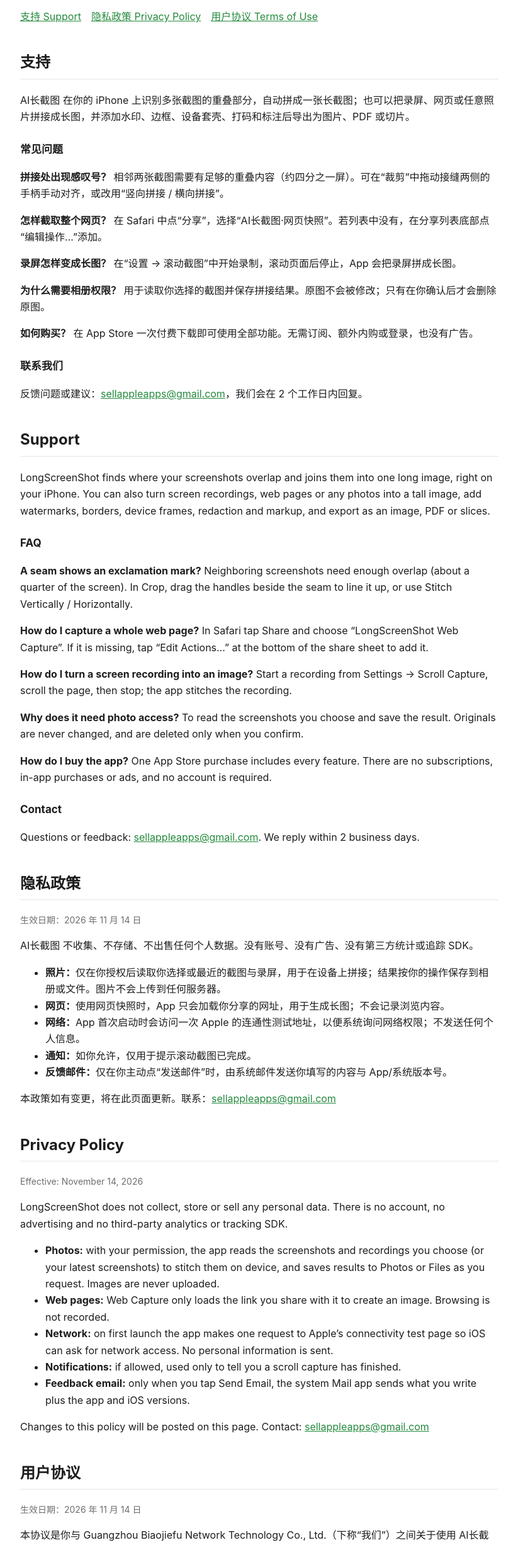
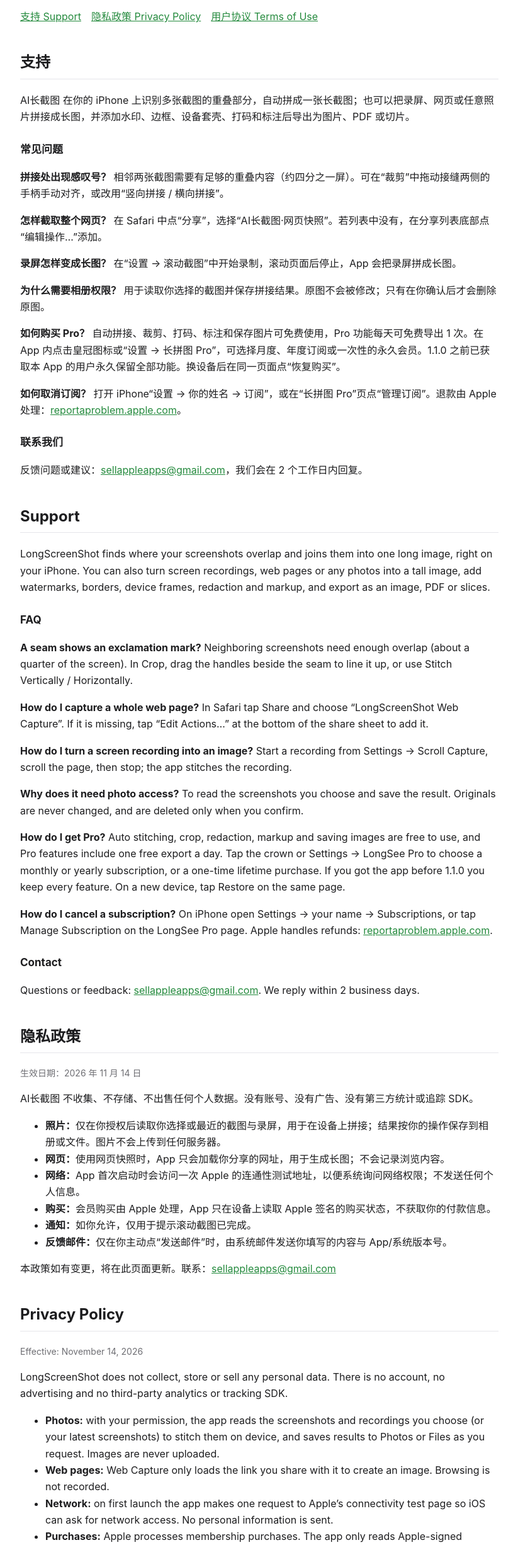
Before and after one commit to XiCopilot/ailongscreenshot-support, a plain HTML site: page index.html in a window 1280 px wide. Shown: the part 107-2560 px from the top of the page at 63% size, without its empty margins (228-1051 px from the left). Drawn offline with Linux system fonts and the light colour scheme.

Commit message:
Describe LongSee Pro membership, subscriptions and purchases

```diff
--- a/index.html
+++ b/index.html
@@ -17,7 +17,7 @@ a{color:#248a3d}nav a{margin-right:16px}.muted{color:#6e6e73;font-size:14px}
 <p><b>怎样截取整个网页？</b> 在 Safari 中点“分享”，选择“AI长截图·网页快照”。若列表中没有，在分享列表底部点“编辑操作…”添加。</p>
 <p><b>录屏怎样变成长图？</b> 在“设置 → 滚动截图”中开始录制，滚动页面后停止，App 会把录屏拼成长图。</p>
 <p><b>为什么需要相册权限？</b> 用于读取你选择的截图并保存拼接结果。原图不会被修改；只有在你确认后才会删除原图。</p>
-<p><b>如何购买？</b> 在 App Store 一次付费下载即可使用全部功能。无需订阅、额外内购或登录，也没有广告。</p>
+<p><b>如何购买 Pro？</b> 自动拼接、裁剪、打码、标注和保存图片可免费使用，Pro 功能每天可免费导出 1 次。在 App 内点击皇冠图标或“设置 → 长拼图 Pro”，可选择月度、年度订阅或一次性的永久会员。1.1.0 之前已获取本 App 的用户永久保留全部功能。换设备后在同一页面点“恢复购买”。</p><p><b>如何取消订阅？</b> 打开 iPhone“设置 → 你的姓名 → 订阅”，或在“长拼图 Pro”页点“管理订阅”。退款由 Apple 处理：<a href="https://reportaproblem.apple.com">reportaproblem.apple.com</a>。</p>
 <h3>联系我们</h3>
 <p>反馈问题或建议：<a href="mailto:sellappleapps@gmail.com">sellappleapps@gmail.com</a>，我们会在 2 个工作日内回复。</p>
 
@@ -28,7 +28,7 @@ a{color:#248a3d}nav a{margin-right:16px}.muted{color:#6e6e73;font-size:14px}
 <p><b>How do I capture a whole web page?</b> In Safari tap Share and choose “LongScreenShot Web Capture”. If it is missing, tap “Edit Actions…” at the bottom of the share sheet to add it.</p>
 <p><b>How do I turn a screen recording into an image?</b> Start a recording from Settings → Scroll Capture, scroll the page, then stop; the app stitches the recording.</p>
 <p><b>Why does it need photo access?</b> To read the screenshots you choose and save the result. Originals are never changed, and are deleted only when you confirm.</p>
-<p><b>How do I buy the app?</b> One App Store purchase includes every feature. There are no subscriptions, in-app purchases or ads, and no account is required.</p>
+<p><b>How do I get Pro?</b> Auto stitching, crop, redaction, markup and saving images are free to use, and Pro features include one free export a day. Tap the crown or Settings → LongSee Pro to choose a monthly or yearly subscription, or a one-time lifetime purchase. If you got the app before 1.1.0 you keep every feature. On a new device, tap Restore on the same page.</p><p><b>How do I cancel a subscription?</b> On iPhone open Settings → your name → Subscriptions, or tap Manage Subscription on the LongSee Pro page. Apple handles refunds: <a href="https://reportaproblem.apple.com">reportaproblem.apple.com</a>.</p>
 <h3>Contact</h3>
 <p>Questions or feedback: <a href="mailto:sellappleapps@gmail.com">sellappleapps@gmail.com</a>. We reply within 2 business days.</p>
 
@@ -39,6 +39,7 @@ a{color:#248a3d}nav a{margin-right:16px}.muted{color:#6e6e73;font-size:14px}
 <li><b>照片：</b>仅在你授权后读取你选择或最近的截图与录屏，用于在设备上拼接；结果按你的操作保存到相册或文件。图片不会上传到任何服务器。</li>
 <li><b>网页：</b>使用网页快照时，App 只会加载你分享的网址，用于生成长图；不会记录浏览内容。</li>
 <li><b>网络：</b>App 首次启动时会访问一次 Apple 的连通性测试地址，以便系统询问网络权限；不发送任何个人信息。</li>
+<li><b>购买：</b>会员购买由 Apple 处理，App 只在设备上读取 Apple 签名的购买状态，不获取你的付款信息。</li>
 <li><b>通知：</b>如你允许，仅用于提示滚动截图已完成。</li>
 <li><b>反馈邮件：</b>仅在你主动点“发送邮件”时，由系统邮件发送你填写的内容与 App/系统版本号。</li>
 </ul>
@@ -51,6 +52,7 @@ a{color:#248a3d}nav a{margin-right:16px}.muted{color:#6e6e73;font-size:14px}
 <li><b>Photos:</b> with your permission, the app reads the screenshots and recordings you choose (or your latest screenshots) to stitch them on device, and saves results to Photos or Files as you request. Images are never uploaded.</li>
 <li><b>Web pages:</b> Web Capture only loads the link you share with it to create an image. Browsing is not recorded.</li>
 <li><b>Network:</b> on first launch the app makes one request to Apple’s connectivity test page so iOS can ask for network access. No personal information is sent.</li>
+<li><b>Purchases:</b> Apple processes membership purchases. The app only reads Apple-signed purchase status on your device and never receives payment details.</li>
 <li><b>Notifications:</b> if allowed, used only to tell you a scroll capture has finished.</li>
 <li><b>Feedback email:</b> only when you tap Send Email, the system Mail app sends what you write plus the app and iOS versions.</li>
 </ul>
@@ -63,7 +65,7 @@ a{color:#248a3d}nav a{margin-right:16px}.muted{color:#6e6e73;font-size:14px}
 <li><b>许可：</b>我们授予你在你拥有或控制的 Apple 设备上，按 App Store 使用规则个人、非独占、不可转让地使用本 App 的许可。</li>
 <li><b>你的内容：</b>你处理的截图、录屏、网页和照片归你或原权利人所有。本 App 只在你的设备上处理这些内容，我们不获取其任何权利。你应确保有权截取、编辑和分享这些内容，并遵守适用法律及第三方的权利（包括著作权、隐私和网站使用条款）。</li>
 <li><b>禁止行为：</b>不得使用本 App 侵犯他人权利、传播违法内容，或对本 App 进行反向工程、转售或去除权利声明（法律明确允许的除外）。</li>
-<li><b>费用</b> 本 App 采用一次性购买，包含全部功能，无订阅、额外内购或广告。价格以所在地区的 App Store 为准，付款由 Apple 处理。</li>
+<li><b>费用与订阅</b> 本 App 提供可选的 Pro 会员：月度、年度自动续订订阅，以及一次性购买的永久会员。价格以 App 内购买页显示的当地价格为准，付款由 Apple 处理。订阅在确认购买时（如有免费试用，则在试用结束时）从你的 Apple 账户扣款；除非在当前周期结束前至少 24 小时取消，否则按原价自动续订。你可随时在 Apple 账户的订阅设置中管理或取消，取消后可用至当前周期结束。试用期未用完的部分在购买其他方案后失效。永久会员不会续费；购买永久会员不会自动取消已有订阅。1.1.0 之前已获取本 App 的用户永久保留全部功能。</li>
 <li><b>隐私：</b>我们不收集个人数据，详见上方<a href="#privacy">隐私政策</a>。</li>
 <li><b>第三方：</b>Apple 及其子公司是本协议的第三方受益人，有权执行本协议。Apple 不对本 App 的维护、支持或任何索赔负责；与本 App 有关的问题请联系我们。</li>
 <li><b>免责与责任限制：</b>本 App 按“现状”提供。在法律允许的最大范围内，我们不保证拼接结果完全准确或不中断，不对因使用本 App 造成的数据丢失或间接损失负责。请在删除原图前确认结果。</li>
@@ -79,7 +81,7 @@ a{color:#248a3d}nav a{margin-right:16px}.muted{color:#6e6e73;font-size:14px}
 <li><b>License:</b> we grant you a personal, non-exclusive, non-transferable license to use the App on Apple devices you own or control, as permitted by the App Store Usage Rules.</li>
 <li><b>Your content:</b> the screenshots, recordings, web pages and photos you process belong to you or their owners. The App processes them only on your device and we acquire no rights in them. You are responsible for having the right to capture, edit and share them, and for respecting applicable law and others’ rights (including copyright, privacy and website terms).</li>
 <li><b>Prohibited use:</b> do not use the App to infringe others’ rights or spread unlawful content, and do not reverse engineer, resell or remove notices from the App, except where the law expressly allows it.</li>
-<li><b>Price</b> A one-time purchase includes all App features, with no subscriptions, in-app purchases or ads. The App Store shows the price for your region, and Apple processes the payment.</li>
+<li><b>Price and subscriptions</b> The App offers an optional Pro membership: auto-renewable monthly and yearly subscriptions, and a one-time lifetime purchase. The purchase page in the App shows the price for your region, and Apple processes the payment. Subscriptions are charged to your Apple Account when you confirm the purchase (or when a free trial ends) and renew at the same price unless canceled at least 24 hours before the current period ends. Manage or cancel at any time in your Apple Account subscription settings; access continues until the period ends. Any unused part of a free trial is forfeited when you buy another plan. Lifetime never renews, and buying it does not cancel an existing subscription. If you got the App before 1.1.0 you keep every feature.</li>
 <li><b>Privacy:</b> we do not collect personal data. See the <a href="#privacy">Privacy Policy</a> above.</li>
 <li><b>Third parties:</b> Apple and its subsidiaries are third-party beneficiaries of these terms and may enforce them. Apple has no obligation to maintain or support the App and is not responsible for any claims about it; contact us instead.</li>
 <li><b>Disclaimer and limitation of liability:</b> the App is provided “as is”. To the fullest extent permitted by law, we do not guarantee that stitching results are always accurate or uninterrupted, and we are not liable for data loss or indirect damages from using the App. Check the result before deleting originals.</li>
```
